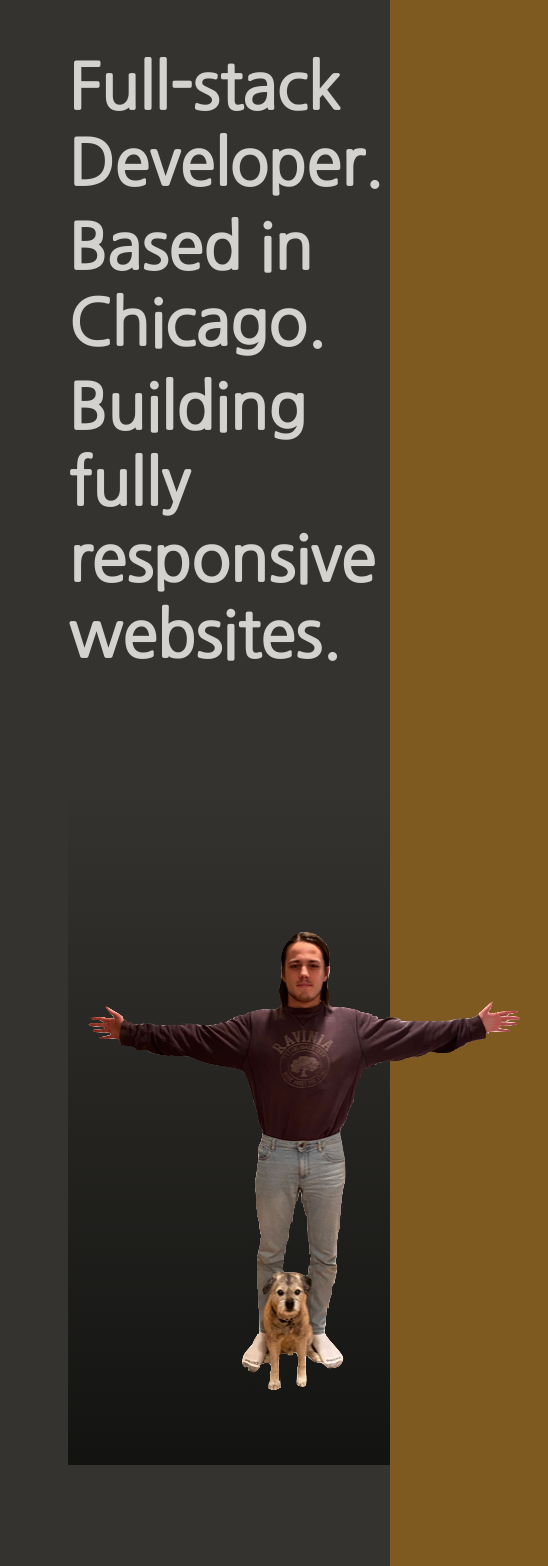
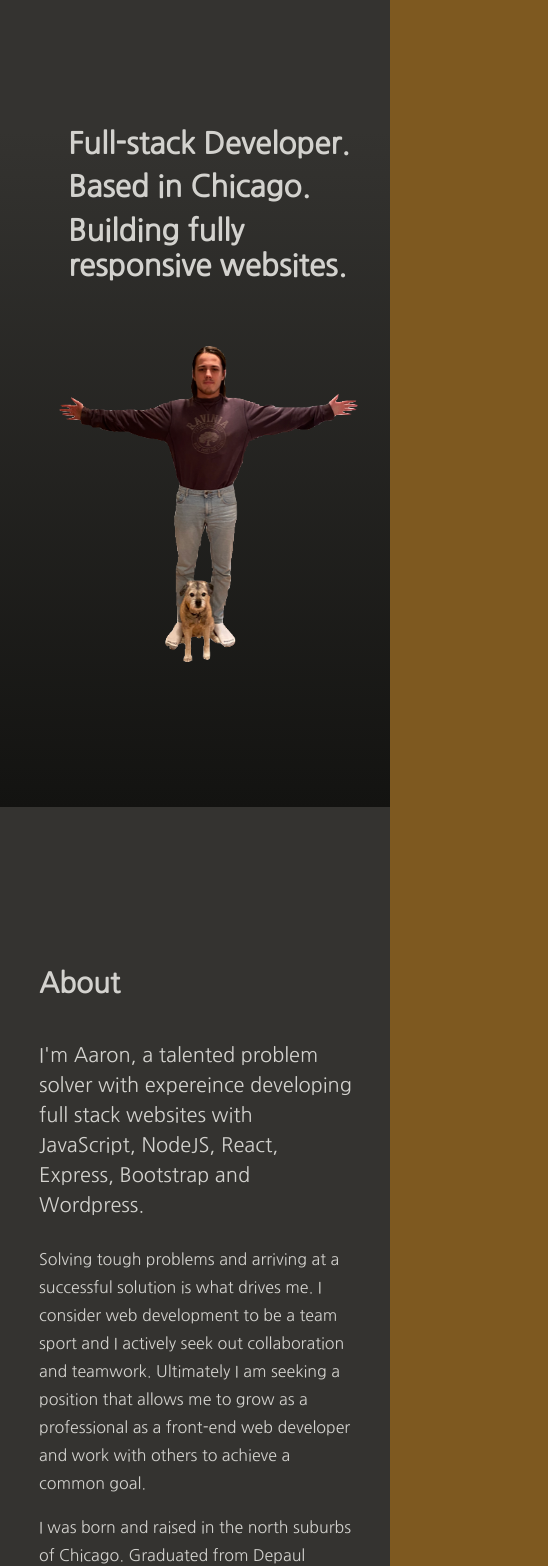
Before and after one commit to aaray12/AMR_Portfolio_21, a React (Create React App) app in the folder client/: page /about in a window 390 px wide. Shown: the part 82-1648 px from the top of the page, 548 px wide, since content can reach past the window. Built offline with nearby package versions, Linux system fonts and the light colour scheme.

Commit message:
responsive on mobile

```diff
--- a/client/src/pages/About.js
+++ b/client/src/pages/About.js
@@ -11,7 +11,7 @@ function AboutPage() {
             <div id="aboutHomeLink" onClick = {()=> window.location.href = "/"}>
                 <h5 id="aboutAR" >AR</h5>
             </div>
-            <div id="aboutHeadings">
+            <div id="aboutHeaders">
                 <h1 className="aboutHeading">Full-stack Developer.</h1>
                 <h1 className="aboutHeading">Based in Chicago.</h1>
                 <h1 className="aboutHeading">Building fully responsive websites.</h1>
--- a/client/src/pages/pagesCss/About.css
+++ b/client/src/pages/pagesCss/About.css
@@ -9,7 +9,7 @@ width: 100%;
     font-weight: bolder;
     font-size: 7.5vh;
 }
-#aboutHeadings{
+#aboutHeaders{
     position: relative;
     margin-left: 17.5%;
     top: 10em;
@@ -96,3 +96,28 @@ bottom: -6.9em;
 width: auto;
     }
   }
+  @media (max-height: 850px) and (max-width: 400px) {
+    .aboutHeading{
+      font-size: 3.5vh;
+    }
+    #aboutHeaders{
+      margin-left: none;
+    }
+    #aboutImageDiv{
+      float:none;
+      width: auto;
+      margin-top: 0em;
+    }
+    #aboutImage{
+      width: 85%;
+      bottom: -12em;
+      left: 1em;
+
+    }
+    #aboutText {
+      margin-left: 10%;
+    }
+    #aboutTextDiv{
+      width: 90%;
+    }
+  }
--- a/client/src/pages/pagesCss/Contact.css
+++ b/client/src/pages/pagesCss/Contact.css
@@ -10,7 +10,7 @@
         font-family: 'Nanum Gothic', sans-serif;
         height: 100vh;
         }
-    .aboutHeading{
+    /* .aboutHeading{
         color: #D3D2CE;
         font-family: 'Nanum Gothic', sans-serif;
         font-weight: bolder;
@@ -20,7 +20,7 @@
         position: relative;
         margin-left: 17.5%;
         top: 10em;
-    }
+    } */
     #aboutHomeLink{
         position: sticky;
         left:92.5%;
```
